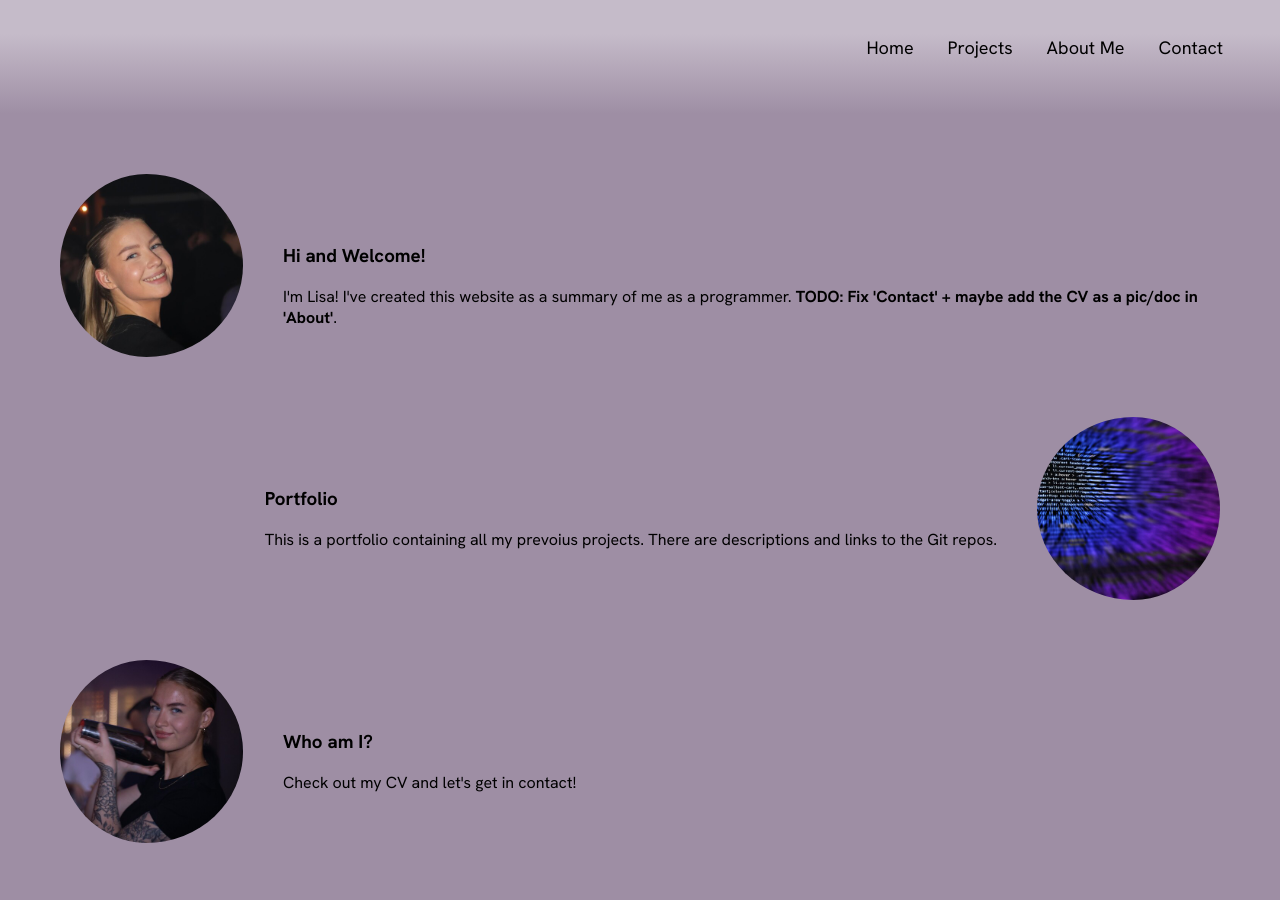
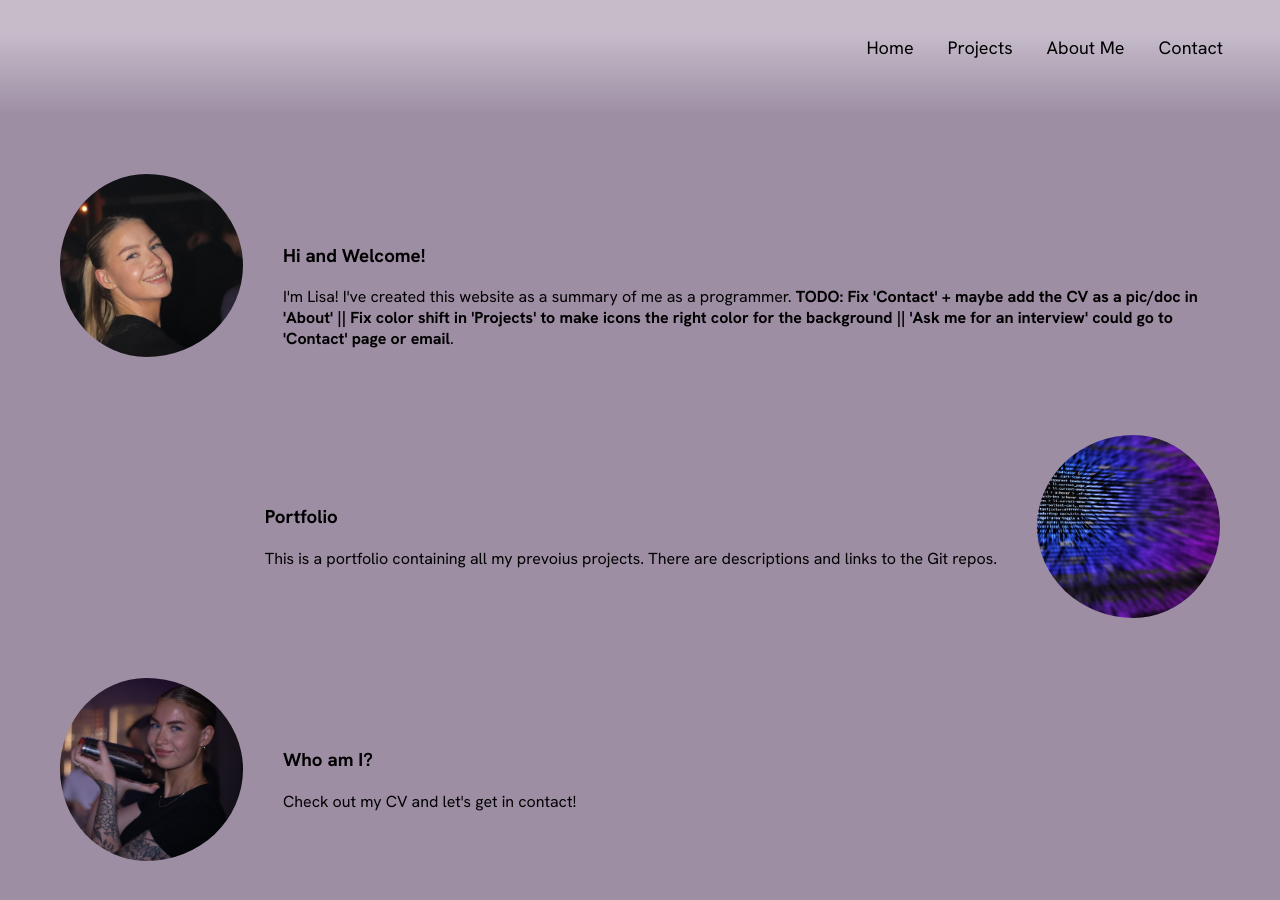
Before and after one commit to lisaupperud/Portfolio, an Angular app: page / in a window 1280 px wide. Shown: the top 900 px of the page. Built offline with nearby package versions, Linux system fonts and the light colour scheme.

Commit message:
add: comments in 'home' for further development

```diff
--- a/src/app/home/home.component.html
+++ b/src/app/home/home.component.html
@@ -6,8 +6,10 @@
       <p>
         I'm Lisa! I've created this website as a summary of me as a programmer.
         <strong
-          >TODO: Fix 'Contact' + maybe add the CV as a pic/doc in
-          'About'</strong
+          >TODO: Fix 'Contact' + maybe add the CV as a pic/doc in 'About' || Fix
+          color shift in 'Projects' to make icons the right color for the
+          background || 'Ask me for an interview' could go to 'Contact' page or
+          email</strong
         >.
       </p>
     </div>
```
